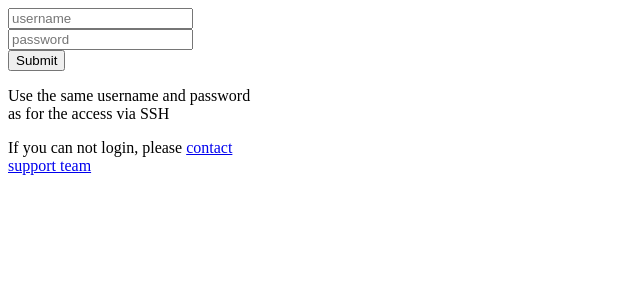
After one commit to msapunov/Copernicus, a Flask app: template code/templates/login.html in a window 1280 px wide. The commit adds this page. Shown: the top 300 px of the page, without its empty margins (0-640 px from the left). Run offline with Flask 2, Linux system fonts and the light colour scheme; the template is opened without the code that fills it: values that come from a table or form of the project are taken from there, others are empty; some libraries are stand-ins or nearby versions.

Commit message:
base template + login page template

```diff
--- a/code/templates/base.html
+++ b/code/templates/base.html
@@ -1,5 +1,7 @@
 <!DOCTYPE html>
+{% block html %}
 <html lang="en">
+{% endblock %}
     <head>
         <meta charset="utf-8">
         <meta http-equiv="X-UA-Compatible" content="IE=edge">
@@ -17,15 +19,18 @@
         {% block head %}
         {% endblock %}
     </head>
+
+    {% block body_replace %}
     <body>
+    {% endblock %}
 
-    {% if g %}
+    {% if g.name %}
         <nav class="uk-navbar uk-navbar-attached uk-margin-bottom">
             <div class="uk-navbar-content uk-hidden-small">
                 Login: {{g.name}}, Last update: {{timestamp}}
             </div>
             {% if menu != False %}
-                {% set item = self | menu_item %}
+                {# set item = self | menu_item #}
                 <ul class="uk-navbar-nav uk-hidden-small">
                     <li {% if item == 'user.html' %}class="uk-active"{% endif %}><a href="user.html">User</a></li>
                     {% if menu.responsible == True %}
@@ -55,10 +60,11 @@
     {% block body %}
     {% endblock %}
 
+    {% if g.name %}
         <div id="mobile_menu" class="uk-offcanvas">
             <div class="uk-offcanvas-bar">
             {% if menu != False %}
-                {% set item = self | menu_item %}
+                {# set item = self | menu_item #}
                 <ul class="uk-nav uk-nav-offcanvas">
                     <li {% if item == 'user.html' %}class="uk-active"{% endif %}><a href="user.html">User</a></li>
                 {% if menu.responsible == True %}
@@ -74,6 +80,7 @@
             {% endif %}
             </div>
         </div>
+    {% endif %}
 
     </body>
 </html>
--- /dev/null
+++ b/code/templates/login.html
@@ -0,0 +1,38 @@
+{% extends "base.html" %}
+    {% block html %}
+        <html class="uk-height-1-1" lang="en">
+    {% endblock %}
+    {% block head %}
+        <script type="text/javascript">
+            function mail(){
+                var addr = "mesocentre-tekuniv-amu.fr";
+                location.href = "mailto:"+addr.replace(/tek/g,"tech@");
+            }
+        </script>
+    {% endblock %}
+    {% block body_replace %}
+        <body class="uk-height-1-1">
+    {% endblock %}
+    {% block body %}
+        <div class="uk-vertical-align uk-text-center uk-height-1-1">
+            <div class="uk-vertical-align-middle" style="width: 250px;">
+
+                <form action="{{ url_for('login.index') }}" method="post" class="uk-panel uk-panel-box uk-form">
+                    {{ form.csrf_token }}
+                    <div class="uk-form-row">
+                        {{ form.login(placeholder="username", class_="uk-width-1-1 uk-form-large") }}
+                    </div>
+                    <div class="uk-form-row">
+                        {{ form.passw(placeholder="password", class_="uk-width-1-1 uk-form-large") }}
+                    </div>
+                    <div class="uk-form-row">
+                        <button class="uk-width-1-1 uk-button uk-button-primary uk-button-large" type="submit">Submit</button>
+                    </div>
+                </form>
+                <div class="uk-text-left uk-margin-top">
+                    <p>Use the same username and password as for the access via SSH</p>
+                    <p>If you can not login, please <a href="#" onclick=mail()>contact support team</a></p>
+                </div>
+            </div>
+        </div>
+    {% endblock %}
```
